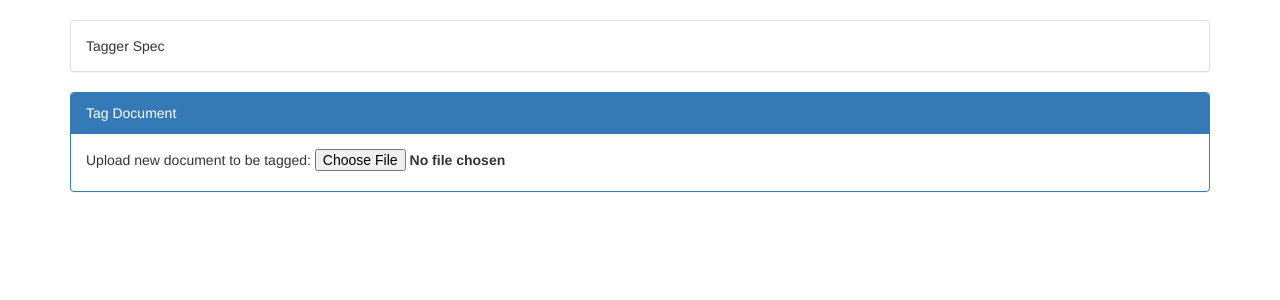
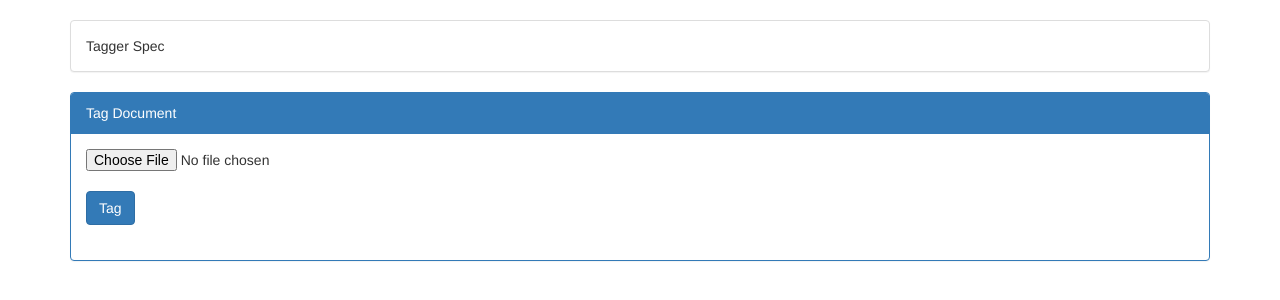
Before and after one commit to gawati/gawati-tagit, a Flask app: page / in a window 1280 px wide. Shown: the part 52-352 px from the top of the page. Run offline with Flask 2, Linux system fonts and the light colour scheme; some libraries are stand-ins or nearby versions.

Commit message:
Upload file support

```diff
--- a/app.py
+++ b/app.py
@@ -1,10 +1,36 @@
-from flask import Flask, render_template
+from flask import Flask, render_template, jsonify, request
 from flask_bootstrap import Bootstrap
+import os
+from werkzeug.utils import secure_filename
 
 app = Flask(__name__)
 bootstrap = Bootstrap(app)
+app.config['UPLOAD_FOLDER'] = 'tmp/'
+
+ALLOWED_EXTENSIONS = set(['txt', 'xml'])
+
+def allowed_file(filename):
+  return '.' in filename and filename.rsplit('.', 1)[1] in ALLOWED_EXTENSIONS
 
 @app.route("/")
 @app.route('/index')
-def hello():
+def index():
   return render_template('index.html')
+
+@app.route('/tag', methods=['POST', 'GET'])
+def get_tags():
+  if 'file' not in request.files:
+    return render_template('index.html', error="No file part")
+
+  file = request.files['file']
+  if file.filename == '':
+    return render_template('index.html', error="No Selected File")
+
+  if allowed_file(file.filename):
+    filename = secure_filename(file.filename)
+    file.save(os.path.join(app.config['UPLOAD_FOLDER'], filename))
+    return render_template('index.html', filename=filename)
+  else:
+    return render_template('index.html', error="File type not allowed")
+
+  return render_template('index.html')
--- a/templates/index.html
+++ b/templates/index.html
@@ -9,11 +9,21 @@
 
   <div class="panel panel-primary">
     <div class="panel-heading">Tag Document</div>
-    <div class="panel-body">Upload new document to be tagged:
-      <label class="custom-file">
-        <input type="file" id="file" class="custom-file-input">
-        <span class="custom-file-control"></span>
-      </label>
+    <div class="panel-body">
+      <form method="POST" action="/tag" enctype="multipart/form-data">
+        <input type=file name=file>
+        <br />
+        <input class="btn btn-primary" type="submit" value="Tag">
+      </form>
+      <br />
+
+      {% if filename %}
+        <div class="alert alert-success"><strong>Tags:</strong> {{ filename }}</div>
+      {% endif %}
+
+      {% if error %}
+        <div class="alert alert-danger"><strong>Oh snap!</strong> {{ error }}</div>
+      {% endif %}
     </div>
   </div>
 
```
Also changed, not shown: 1 other file.
